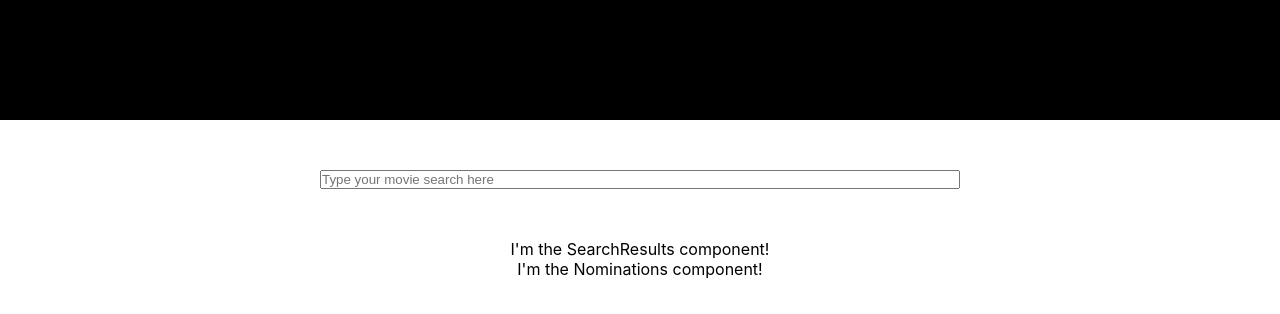
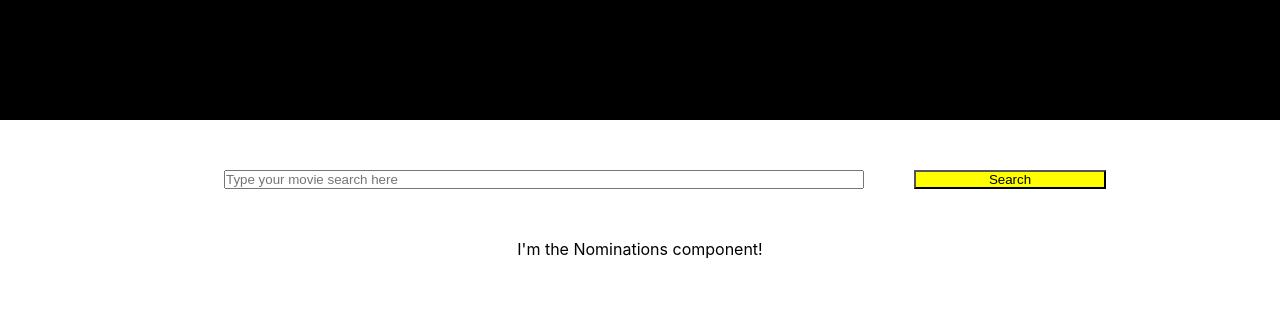
Before and after one commit to nick-echevarria/the-shoppies, a React (Create React App) app: page / in a window 1280 px wide. Shown: the top 314 px of the page. Built offline with nearby package versions, Linux system fonts and the light colour scheme.

Commit message:
Working fetch

```diff
--- a/src/App.js
+++ b/src/App.js
@@ -1,20 +1,47 @@
 import './App.css';
-import SearchBar from './components/SearchBar'
-import SearchResults from './components/SearchResults'
-import NominationList from './components/NominationList'
+import React, { Component } from 'react';
+import SearchBar from './components/SearchBar';
+import SearchResults from './components/SearchResults';
+import NominationList from './components/NominationList';
+import * as requests from './requests.js';
 
-function App() {
+class App extends Component {
+  state = {
+    userInput: "",
+    searchResults: null,
+    nominationList: null,
+  }
 
-  return (
-    <div className="app-container">
+  handleUserInput = (event) => {
+    this.setState({ [event.target.name] : event.target.value })
+  }
+
+  handleSearchSubmit = (event) => {
+    event.preventDefault();
+    console.log(event)
+    fetch(requests.OMDB_ENDPOINT + this.state.userInput)
+      .then(res => res.json())
+      .then(results => this.setState({ searchResults : results }))
+  }
+
+  render() {
+    return (
+      <div className="app-container">
       <div className="header-container">
         <header className="app-header" />
       </div>
-      <SearchBar />
-      <SearchResults />
-      <NominationList />
+        <SearchBar
+          userInput={this.state.userInput}
+          handleUserInput={this.handleUserInput}
+          handleSearchSubmit={this.handleSearchSubmit}
+        />
+        <div className="result-nod-container">
+          <SearchResults searchResults={this.state.searchResults}/>
+          <NominationList />
+        </div>
     </div>
-  );
+    );
+  }
 }
 
 export default App;
--- a/src/components/CustomHooks.js
+++ /dev/null
@@ -1,23 +0,0 @@
-import { useState } from 'react';
-
-const useSearchBarInput = ( callback ) => {
-    //initialize state variable and setter
-    const [userInput, setUserInput ] = useState("");
-    // function to manage input submission
-    const handleSubmit = ( event ) => {
-        event ? event.preventDefault() : callback();
-    }
-
-    const handleUserInput = ( event ) => {
-        event.persist();
-        setUserInput(event.target.value);
-    }
-
-    return {
-        handleSubmit,
-        handleUserInput,
-        userInput
-    }
-}
-
-export default useSearchBarInput;
--- a/src/components/SearchBar.js
+++ b/src/components/SearchBar.js
@@ -1,21 +1,22 @@
-import React, { useState } from 'react';
+import React from 'react';
 import '../css/SearchBar.css'
-import useSearchBarInput from './CustomHooks'
 
-const SearchBar = () => {
-    const { handleSubmit, handleUserInput, userInput } = useSearchBarInput();
+const SearchBar = (props) => {
+    let { userInput, handleUserInput, handleSearchSubmit } = props;
 
     return (
         <div className="search-bar-container">
+            <form onSubmit={ handleSearchSubmit } >
                 <input
                     type="text"
                     name="userInput"
                     id="main-search-bar"
                     value={ userInput }
                     onChange={ handleUserInput }
-                onSubmit={ handleSubmit }
                     placeholder="Type your movie search here"
                 />
+                <input id="search-button" type="submit" value="Search"/>
+            </form>
         </div>
     );
 }
--- a/src/components/SearchResults.js
+++ b/src/components/SearchResults.js
@@ -3,13 +3,13 @@ import '../css/SearchResults.css'
 
 //has to take fetched data and create a list w/buttons
 
-// const [movieData, setMovieData] = useState([])
-const OMDB_ENDPOINT = "http://www.omdbapi.com/?apikey=[fbf45268]&"
-
-const SearchResults = () => {
+const SearchResults = (props) => {
+    let { searchResults } = props;
     return (
         <div>
-            <p>I'm the SearchResults component!</p>
+            <ul>
+
+            </ul>
         </div>
     );
 }
--- a/src/css/SearchBar.css
+++ b/src/css/SearchBar.css
@@ -2,3 +2,8 @@
     width: 50vw;
     margin: 50px;
 }
+
+#search-button {
+    width: 15vw;
+    background-color: yellow;
+}
--- /dev/null
+++ b/src/requests.js
@@ -0,0 +1 @@
+export const OMDB_ENDPOINT = "http://www.omdbapi.com/?apikey=fbf45268&s="
```
Also changed, not shown: 1 other file (tests, documents, lock files or other folders). Lines whose indentation alone changed are shown as unchanged.
